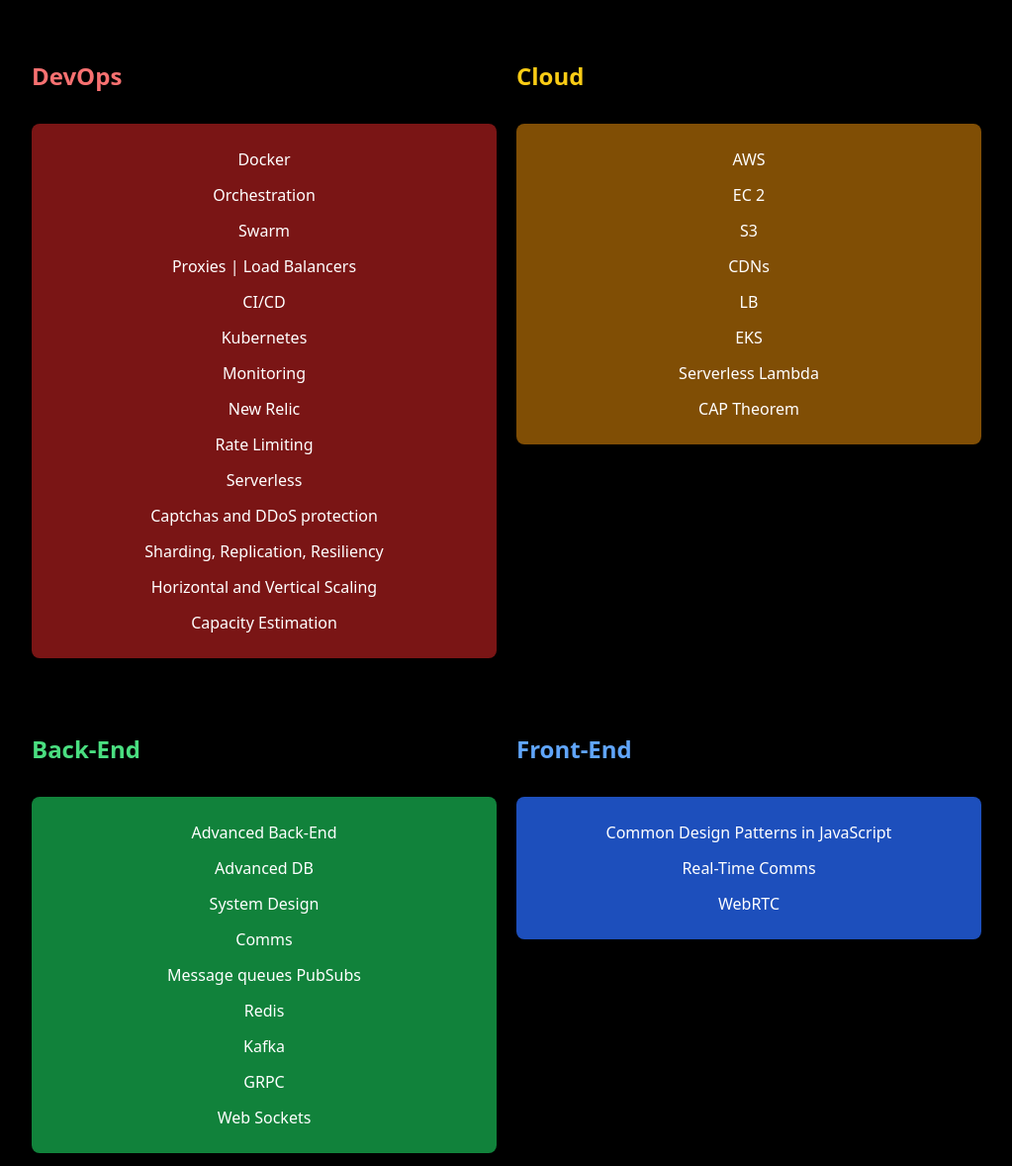
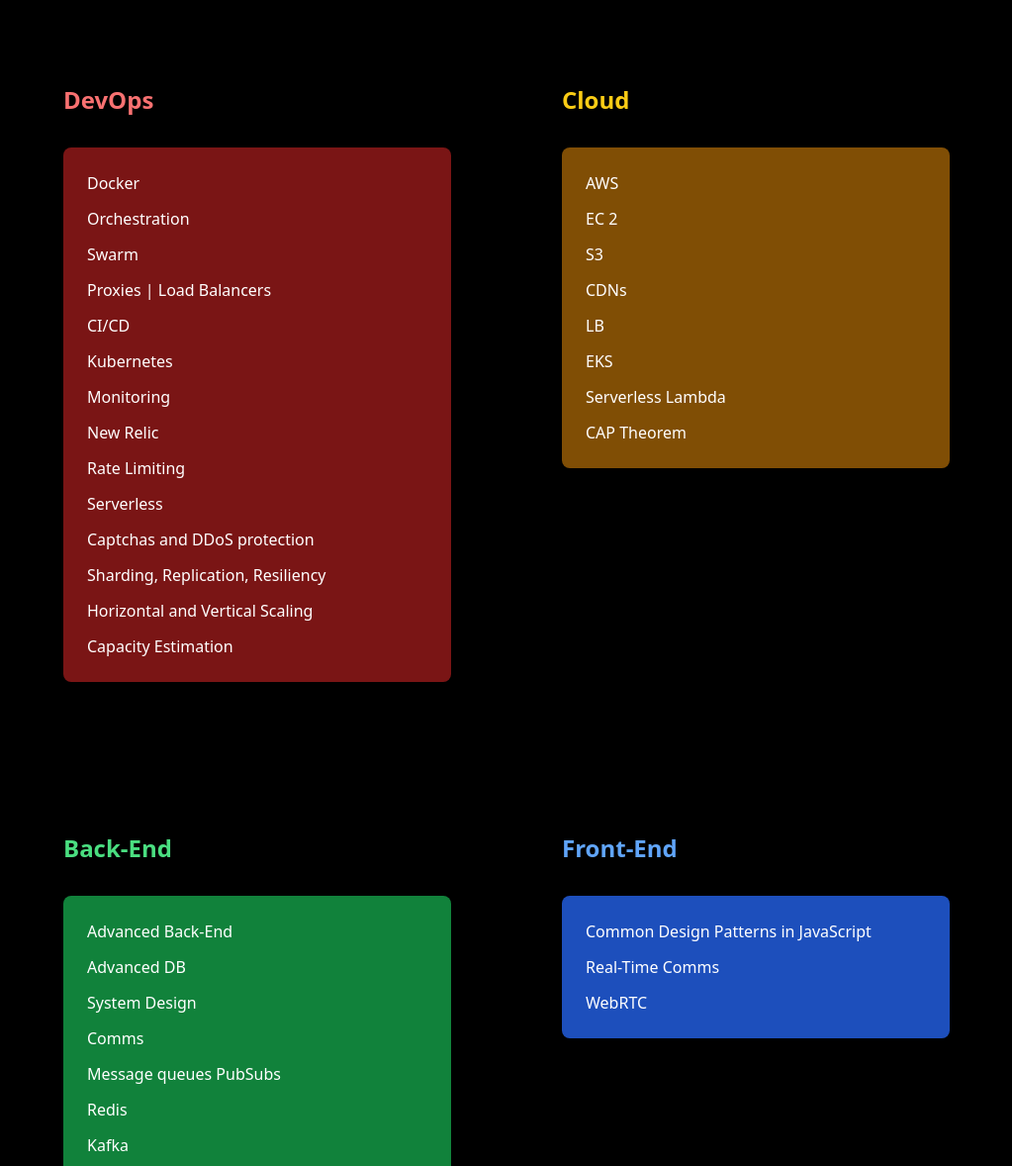
Before and after one commit to binguliki/8month, a website: page src/senior.html in a window 1280 px wide. Shown: the part 443-1621 px from the top of the page at 99% size, without its empty margins (128-1151 px from the left). Drawn offline with nearby package versions, Linux system fonts and the light colour scheme.

Commit message:
items-start

```diff
--- a/src/senior.html
+++ b/src/senior.html
@@ -26,7 +26,7 @@
       <hr class="border w-full border-gray-700 my-12" />
       <div class="flex justify-evenly items-center">
         <a
-        href="./index.html"
+          href="./index.html"
           class="text-4xl text-[#e3e3e3] cursor-pointer hover:bg-[#cccccc]/30 transition duration-300 font-bold my-8 py-2 px-6 rounded-xl"
         >
           Junior Engineer
@@ -41,16 +41,16 @@
       </div>
 
       <section
-        class="flex flex-col md:grid md:grid-cols-2 gap-5 items-center justify-between md:items-start md:justify-start w-full"
+        class="flex flex-col md:grid md:grid-cols-2 gap-12 items-center justify-between md:items-start md:justify-start w-full"
       >
-        <div class="w-full">
+        <div class="px-8 py-6">
           <h2 id="front" class="text-2xl text-red-400 font-bold my-8">
             DevOps
           </h2>
 
           <!-- Month 1-2: JavaScript -->
           <div
-            class="bg-red-800/80 p-6 mb-6 rounded-lg flex flex-col gap-3 sm:text-left text-center sm:items-center"
+            class="bg-red-800/80 p-6 mb-6 rounded-lg flex flex-col gap-3 sm:text-left text-center sm:items-start"
           >
             <p>Docker</p>
             <p>Orchestration</p>
@@ -69,14 +69,14 @@
           </div>
         </div>
 
-        <div class="w-full">
+        <div class="px-8 py-6">
           <h2 id="back" class="text-2xl text-yellow-400 font-bold my-8">
             Cloud
           </h2>
 
           <!-- Month 1-2: JavaScript -->
           <div
-            class="bg-yellow-700/80 p-6 mb-6 rounded-lg flex flex-col gap-3 sm:text-left text-center sm:items-center"
+            class="bg-yellow-700/80 p-6 mb-6 rounded-lg flex flex-col gap-3 sm:text-left text-center sm:items-start"
           >
             <p>AWS</p>
             <p>EC 2</p>
@@ -89,14 +89,14 @@
           </div>
         </div>
 
-        <div class="w-full">
+        <div class="px-8 py-6">
           <h2 id="cloud" class="text-2xl text-green-400 font-bold my-8">
             Back-End
           </h2>
 
           <!-- Month 1-2: JavaScript -->
           <div
-            class="bg-green-600/80 p-6 mb-6 rounded-lg flex flex-col gap-3 sm:text-left text-center sm:items-center w-full"
+            class="bg-green-600/80 p-6 mb-6 rounded-lg flex flex-col gap-3 sm:text-left text-center sm:items-start"
           >
             <p>Advanced Back-End</p>
             <p>Advanced DB</p>
@@ -110,14 +110,14 @@
           </div>
         </div>
 
-        <div class="w-full">
+        <div class="px-8 py-6">
           <h2 id="devops" class="text-2xl text-blue-400 font-bold my-8">
             Front-End
           </h2>
 
           <!-- Month 1-2: JavaScript -->
           <div
-            class="bg-blue-600/80 p-6 mb-6 rounded-lg flex flex-col gap-3 sm:text-left text-center sm:items-center w-full"
+            class="bg-blue-600/80 p-6 mb-6 rounded-lg flex flex-col gap-3 sm:text-left text-center sm:items-start"
           >
             <p>Common Design Patterns in JavaScript</p>
             <p>Real-Time Comms</p>
```
Also changed, not shown: src/index.html (+8 -8 lines).
